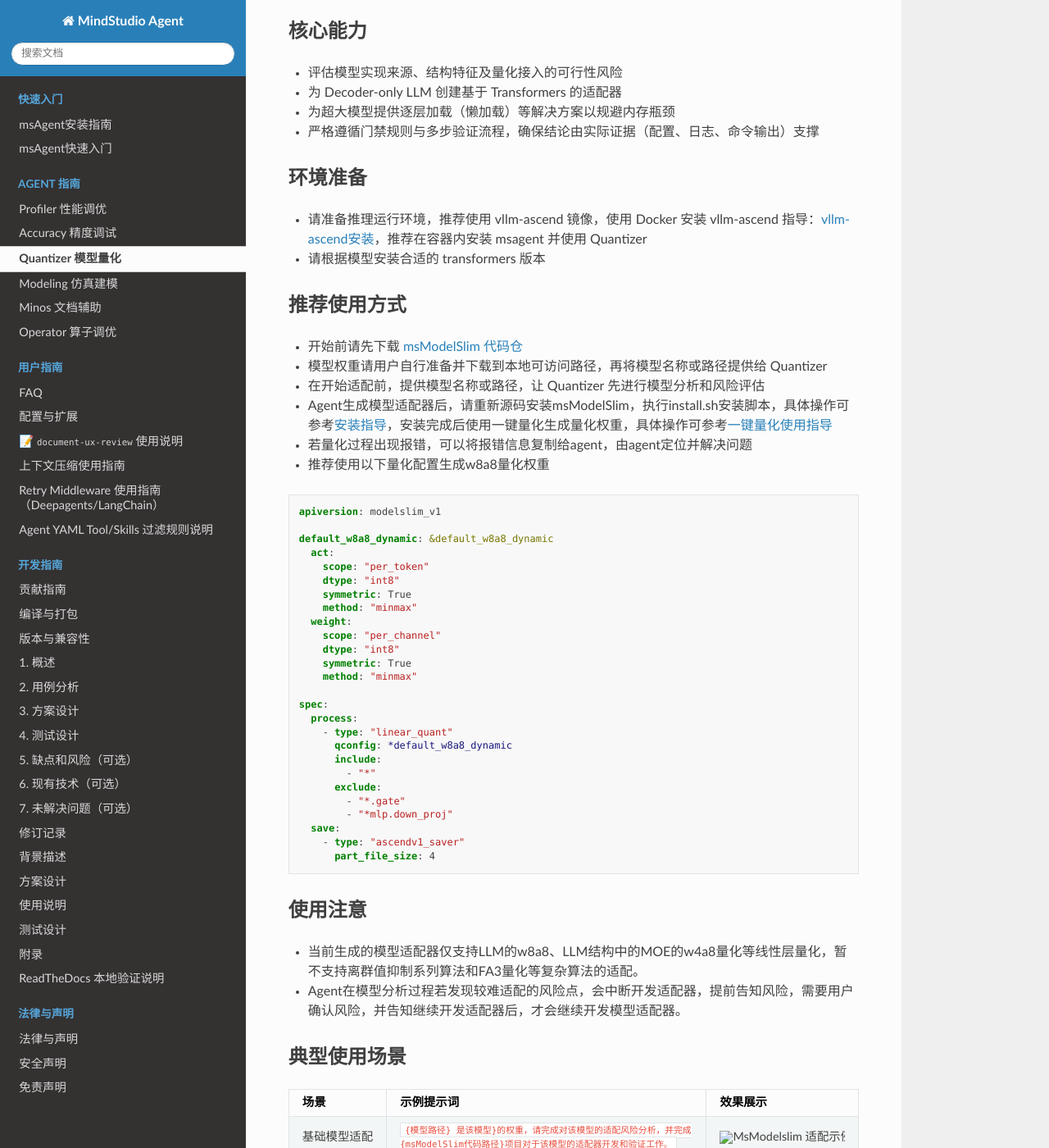
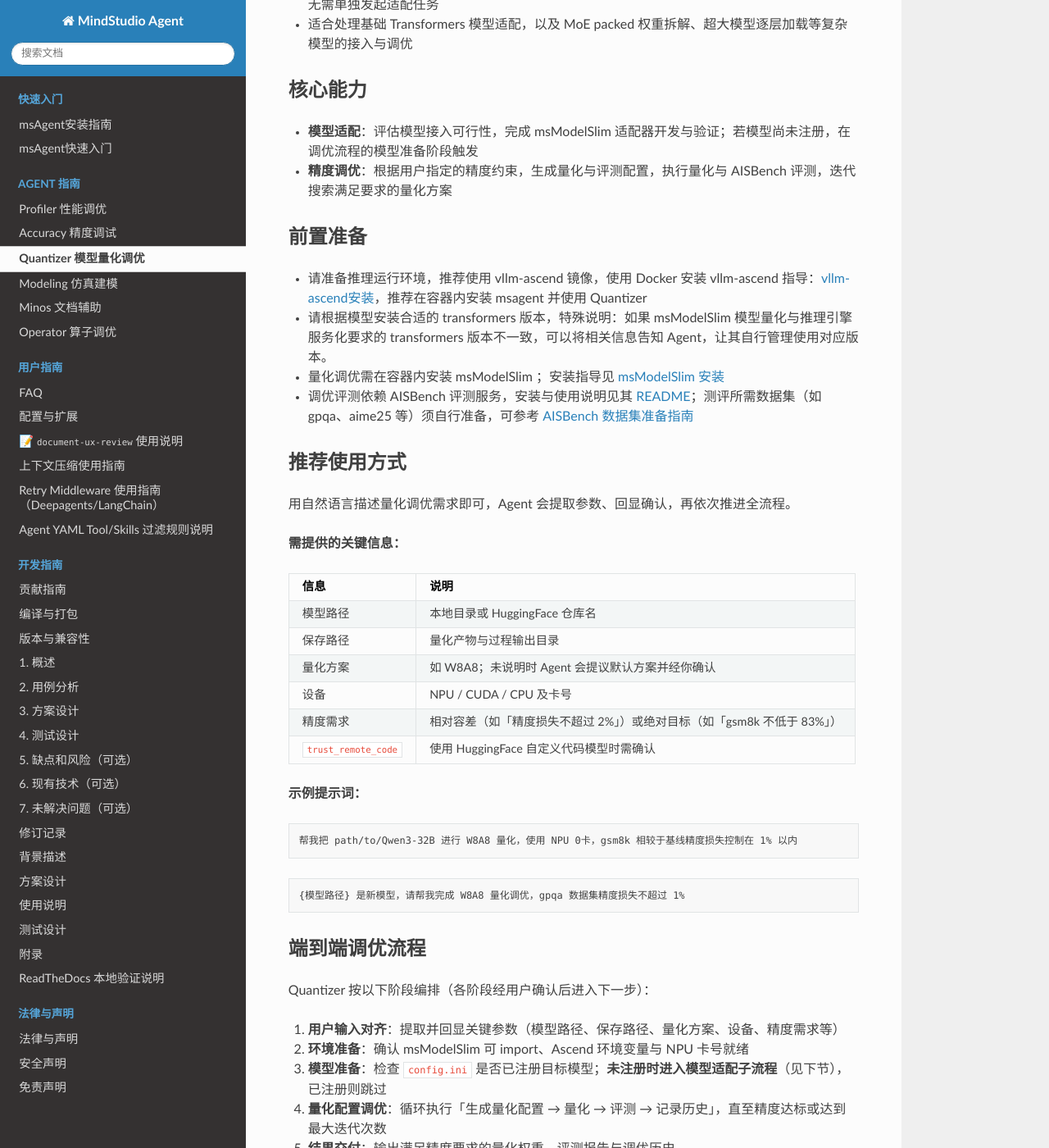
Before and after one commit to Krusty84/msagent, a Sphinx documentation site: the page built from docs/zh/agent_guide/Quantizer.md, in a window 1280 px wide and 1400 px high, scrolled down 426 px. Shown: the whole window at 82% size. Built offline with Sphinx 7.4.7 and the Read the Docs theme 3.1.0, drawn with Linux system fonts in a browser that asks for light colours; pages that are not in the unit, such as notebooks, are missing from menus; some of the changed text lies outside the part shown.

Commit message:
【docs】更新 msmodelslim 对应的 Quantizer Agent 的资料
Co-authored-by: zhangz200102<zhangzheng183@huawei.com>



# message auto-generated for no-merge-commit merge:
!90 merge docs/update_for_Quantizer into master

【docs】更新 msmodelslim 对应的 Quantizer Agent 的资料

Created-by: zhangz200102
Commit-by: zhangz200102
Merged-by: ascend-robot
Description: 主要变更：Quantizer当前已增加调优能力，资料进行相关更新

See merge request: Ascend/msagent!90

````diff
--- a/docs/zh/agent_guide/Quantizer.md
+++ b/docs/zh/agent_guide/Quantizer.md
@@ -1,69 +1,85 @@
-# Quantizer 模型量化
+# Quantizer 模型量化调优
 
-`Quantizer` 是面向 msModelSlim 模型分析与适配场景的 Agent，负责协助用户完成新模型接入量化/压缩流程前的可行性评估、实现来源与结构性风险排查，并在分析通过后按约定完成模型适配器（Model Adapter）的开发与验证。
+`Quantizer` 是面向 msModelSlim 模型量化场景的 Agent，负责通过**端到端调优流程**完成量化精度调优：用户以自然语言描述需求，Agent 编排环境检查、模型准备、配置搜索、量化执行与精度评测，在指定精度约束下搜索满足要求的量化配置并交付量化权重。
 
 ## Agent 定位
 
-- 面向大语言模型（LLM）的 msModelSlim 适配场景
-- 聚焦接入前可行性分析、模型结构解析、适配器代码生成及关键验证
-- 适合处理基础 Transformers 模型适配，以及应对 MoE packed 权重拆解、超大模型逐层加载等复杂模型接入需求
+- 面向大语言模型（LLM）的 msModelSlim **量化精度调优**
+- 用户无需手写完整 YAML，以自然语言描述模型路径、量化方案、设备与精度目标即可启动全流程
+- 若目标模型尚未被 msModelSlim 支持，流程会在**模型准备**阶段触发可行性分析与适配器开发，无需单独发起适配任务
+- 适合处理基础 Transformers 模型适配，以及 MoE packed 权重拆解、超大模型逐层加载等复杂模型的接入与调优
 
 ## 核心能力
+
+- **模型适配**：评估模型接入可行性，完成 msModelSlim 适配器开发与验证；若模型尚未注册，在调优流程的模型准备阶段触发
+- **精度调优**：根据用户指定的精度约束，生成量化与评测配置，执行量化与 AISBench 评测，迭代搜索满足要求的量化方案
+
+## 前置准备
+
+- 请准备推理运行环境，推荐使用 vllm-ascend 镜像，使用 Docker 安装 vllm-ascend 指导：[vllm-ascend安装](https://docs.vllm.ai/projects/vllm-ascend-cn/zh-cn/latest/installation.html#set-up-using-docker)，推荐在容器内安装 msagent 并使用 Quantizer
+- 请根据模型安装合适的 transformers 版本，特殊说明：如果 msModelSlim 模型量化与推理引擎服务化要求的 transformers 版本不一致，可以将相关信息告知 Agent，让其自行管理使用对应版本。
+- 量化调优需在容器内安装 msModelSlim ；安装指导见 [msModelSlim 安装](https://gitcode.com/Ascend/msmodelslim/blob/master/docs/zh/getting_started/install_guide.md#23-%E6%BA%90%E7%A0%81%E5%AE%89%E8%A3%85)
+- 调优评测依赖 AISBench 评测服务，安装与使用说明见其 [README](https://github.com/AISBench/benchmark/blob/main/README.md)；测评所需数据集（如 gpqa、aime25 等）须自行准备，可参考 [AISBench 数据集准备指南](https://yh-ais-bench-benchmark.readthedocs.io/zh-cn/latest/base_tutorials/all_params/datasets.html)
+
+## 推荐使用方式
+
+用自然语言描述量化调优需求即可，Agent 会提取参数、回显确认，再依次推进全流程。
+
+**需提供的关键信息：**
+
+| 信息 | 说明 |
+|------|------|
+| 模型路径 | 本地目录或 HuggingFace 仓库名 |
+| 保存路径 | 量化产物与过程输出目录 |
+| 量化方案 | 如 W8A8；未说明时 Agent 会提议默认方案并经你确认 |
+| 设备 | NPU / CUDA / CPU 及卡号 |
+| 精度需求 | 相对容差（如「精度损失不超过 2%」）或绝对目标（如「gsm8k 不低于 83%」） |
+| `trust_remote_code` | 使用 HuggingFace 自定义代码模型时需确认 |
+
+**示例提示词：**
+
+```
+帮我把 path/to/Qwen3-32B 进行 W8A8 量化，使用 NPU 0卡，gsm8k 相较于基线精度损失控制在 1% 以内
+```
+
+```
+{模型路径} 是新模型，请帮我完成 W8A8 量化调优，gpqa 数据集精度损失不超过 1%
+```
+
+## 端到端调优流程
+
+Quantizer 按以下阶段编排（各阶段经用户确认后进入下一步）：
+
+1. **用户输入对齐**：提取并回显关键参数（模型路径、保存路径、量化方案、设备、精度需求等）
+2. **环境准备**：确认 msModelSlim 可 import、Ascend 环境变量与 NPU 卡号就绪
+3. **模型准备**：检查 `config.ini` 是否已注册目标模型；**未注册时进入模型适配子流程**（见下节），已注册则跳过
+4. **量化配置调优**：循环执行「生成量化配置 → 量化 → 评测 → 记录历史」，直至精度达标或达到最大迭代次数
+5. **结果交付**：输出满足精度要求的量化权重、评测报告与调优历史
+
+各阶段由专用 SubAgent 分工完成：
+
+| SubAgent | 所属阶段 | 职责 |
+|--------|----------|------|
+| `msmodelslim-model-analysis` | 模型准备 | 适配前分析：实现来源、结构 / MoE / 逐层加载等风险评估 |
+| `msmodelslim-model-adapt` | 模型准备 | 分析通过后：适配模板、注册、`config.ini` 与四步验证 |
+| `quant-tuning-evaluation-generator` | 量化配置调优 | 生成测评配置（Evaluation YAML） |
+| `quant-tuning-practice-generator` | 量化配置调优 | 生成 / 调整量化配置（Practice YAML） |
+| `quant-tuning-quantizer` | 量化配置调优 | 依据 Practice YAML 执行模型量化 |
+| `quant-tuning-evaluator` | 量化配置调优 | 对量化模型执行 AISBench 精度评测 |
+
+### 模型准备（模型适配子流程）
+
+当目标 `model_type` 尚未在 msModelSlim `config.ini` 中注册时，Agent 委派分析与适配 SubAgent，完成后继续进入量化配置调优。
+
+该子流程主要完成：
 
 - 评估模型实现来源、结构特征及量化接入的可行性风险
 - 为 Decoder-only LLM 创建基于 Transformers 的适配器
 - 为超大模型提供逐层加载（懒加载）等解决方案以规避内存瓶颈
 - 严格遵循门禁规则与多步验证流程，确保结论由实际证据（配置、日志、命令输出）支撑
 
-## 环境准备
+## 使用注意
 
-- 请准备推理运行环境，推荐使用 vllm-ascend 镜像，使用 Docker 安装 vllm-ascend 指导：[vllm-ascend安装](https://docs.vllm.ai/projects/vllm-ascend-cn/zh-cn/latest/installation.html#set-up-using-docker)，推荐在容器内安装 msagent 并使用 Quantizer
-- 请根据模型安装合适的 transformers 版本
-
-## 推荐使用方式
-
-- 开始前请先下载 [msModelSlim 代码仓](https://gitcode.com/Ascend/msmodelslim)
-- 模型权重请用户自行准备并下载到本地可访问路径，再将模型名称或路径提供给 Quantizer
-- 在开始适配前，提供模型名称或路径，让 Quantizer 先进行模型分析和风险评估
-- Agent生成模型适配器后，请重新源码安装msModelSlim，执行install.sh安装脚本，具体操作可参考[安装指导](https://gitcode.com/Ascend/msmodelslim/blob/master/docs/zh/getting_started/install_guide.md#23-%E6%BA%90%E7%A0%81%E5%AE%89%E8%A3%85)，安装完成后使用一键量化生成量化权重，具体操作可参考[一键量化使用指导](https://gitcode.com/Ascend/msmodelslim/blob/master/docs/zh/feature_guide/quick_quantization_v1/usage.md)
-- 若量化过程出现报错，可以将报错信息复制给agent，由agent定位并解决问题
-- 推荐使用以下量化配置生成w8a8量化权重
-
-```yaml
-apiversion: modelslim_v1
-
-default_w8a8_dynamic: &default_w8a8_dynamic
-  act:
-    scope: "per_token"
-    dtype: "int8"
-    symmetric: True
-    method: "minmax"
-  weight:
-    scope: "per_channel"
-    dtype: "int8"
-    symmetric: True
-    method: "minmax"
-
-spec:
-  process:
-    - type: "linear_quant"
-      qconfig: *default_w8a8_dynamic
-      include:
-        - "*"
-      exclude:
-        - "*.gate"
-        - "*mlp.down_proj"
-  save:
-    - type: "ascendv1_saver"
-      part_file_size: 4
-```
-
-## 使用注意
-- 当前生成的模型适配器仅支持LLM的w8a8、LLM结构中的MOE的w4a8量化等线性层量化，暂不支持离群值抑制系列算法和FA3量化等复杂算法的适配。
-- Agent在模型分析过程若发现较难适配的风险点，会中断开发适配器，提前告知风险，需要用户确认风险，并告知继续开发适配器后，才会继续开发模型适配器。
-
-## 典型使用场景
-
-| 场景 | 示例提示词 | 效果展示|
-|---|---|---|
-| 基础模型适配 | ` {模型路径} 是该模型}的权重，请完成对该模型的适配风险分析，并完成{msModelSlim代码路径}项目对于该模型的适配器开发和验证工作。` | <img src="../figures/modelslim_adapt.jpg" alt="MsModelslim 适配示例" width="800"> |
+- 当前模型适配子流程主要支持 LLM 的 W8A8 等线性层量化；离群值抑制与 FA3 等复杂算法暂不支持
+- 模型分析阶段若发现较难适配的风险点，会中断流程并提前告知；需你确认风险并同意继续后，才会进入适配与后续调优
+- 若未提供浮点 baseline 精度，Agent 会先对浮点模型执行评测获取 baseline，再进入调优循环
````
